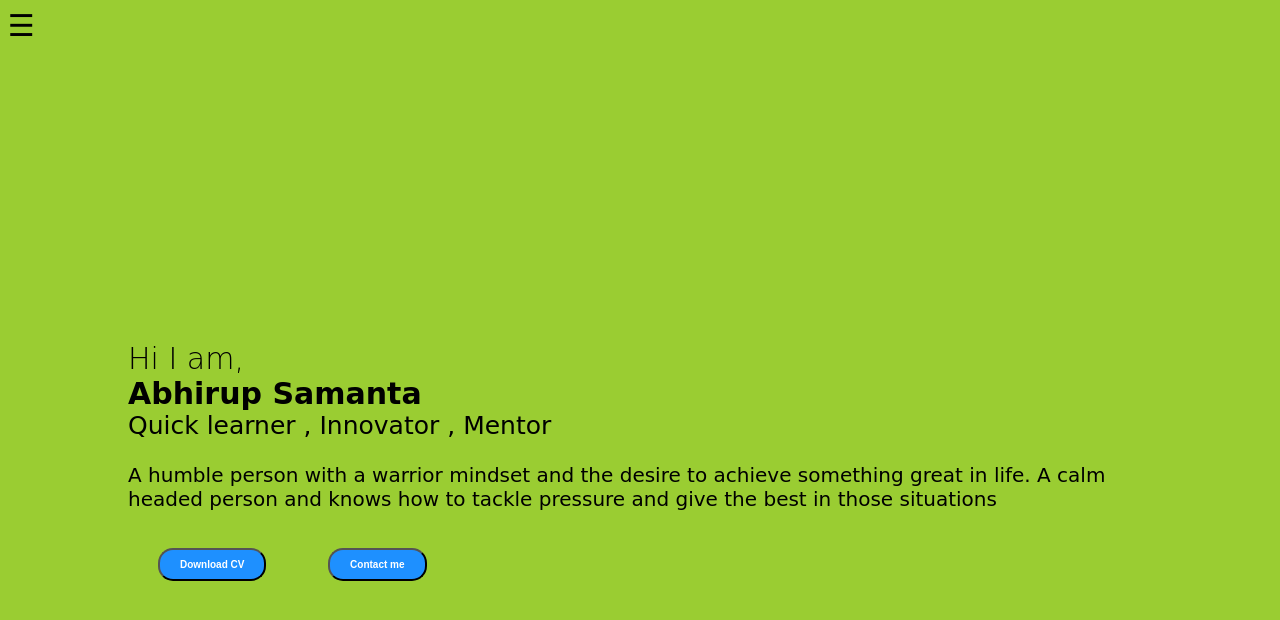
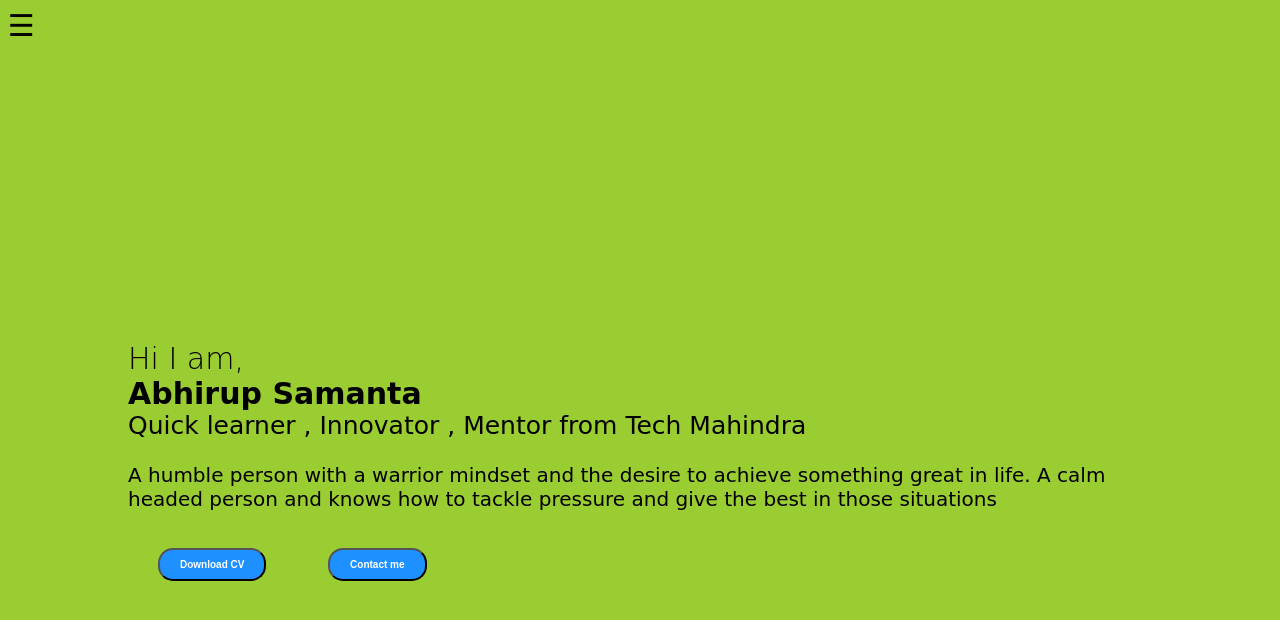
Before and after one commit to abhirup018/Abhi-sportfolio.github.io, a plain HTML site: page index.html in a window 1280 px wide. Drawn offline with Linux system fonts and the light colour scheme.

Commit message:
tech mahindra added

```diff
--- a/index.html
+++ b/index.html
@@ -21,7 +21,7 @@
         <div class="devInfo">
             <div class="hello">Hi I am,</div>
             <div class="name">Abhirup Samanta</div>
-            <div class="about">Quick learner , Innovator , Mentor</div>
+            <div class="about">Quick learner , Innovator , Mentor from Tech Mahindra</div>
             <div class="moreabout">A humble person with a warrior mindset and the desire to achieve something great in life. A calm headed person and knows how to tackle pressure and give the best in those situations </div>
             <div class="buttons">
                 <a href="/cv.txt" target="blank">
```
